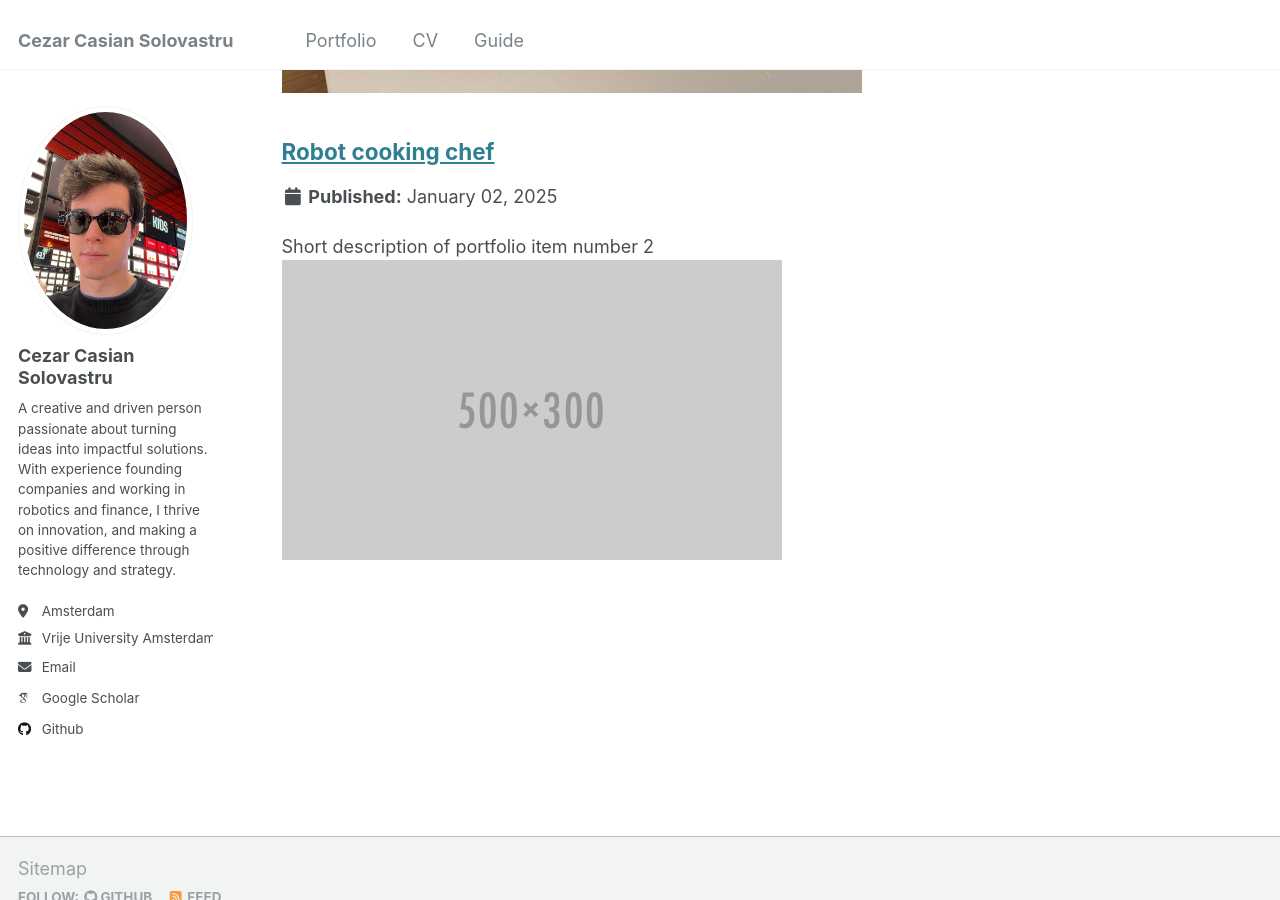
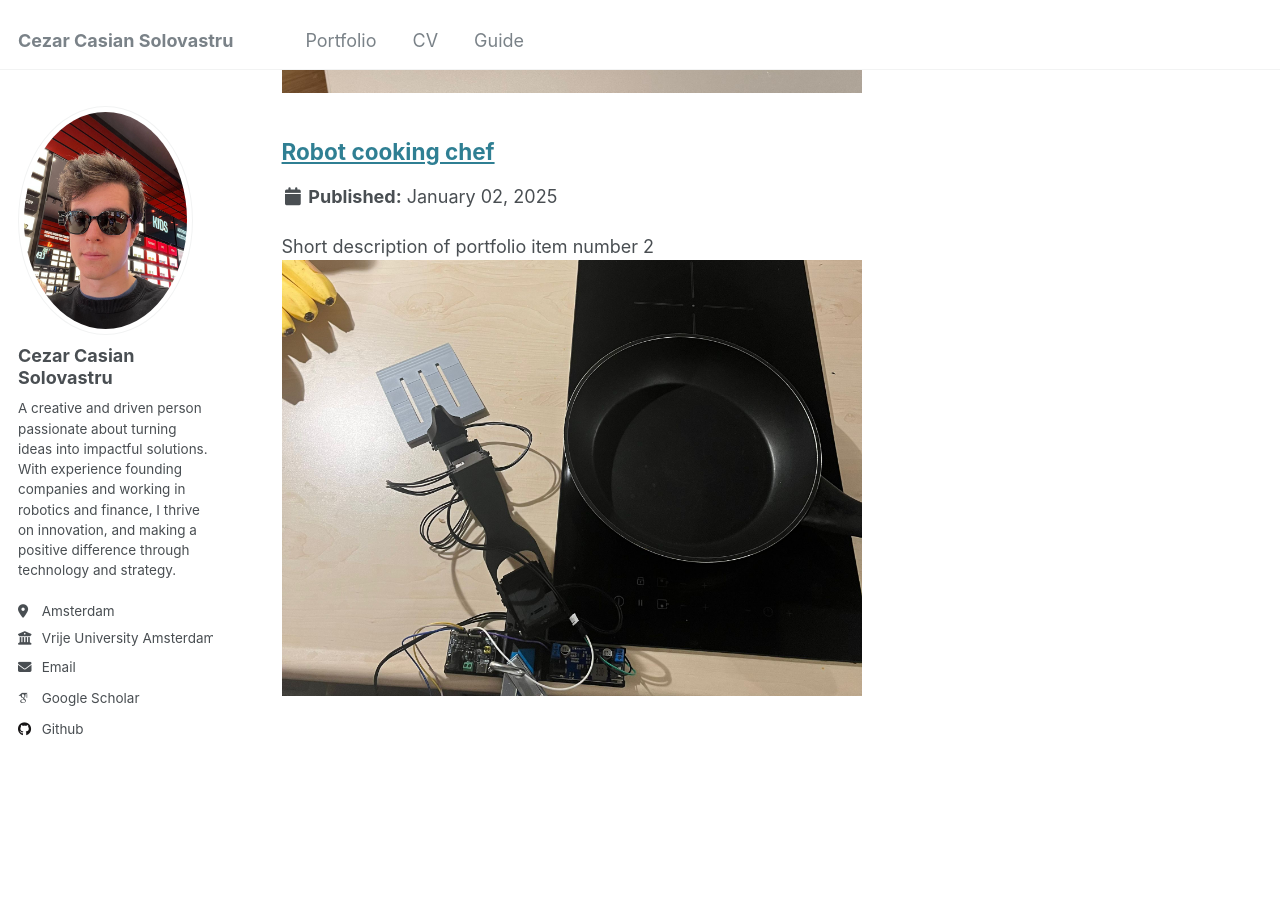
Before and after one commit to cezarsolo1/cezarsolo1.github.io, a Jekyll site: the page built from _pages/portfolio.html, in a window 1280 px wide and 900 px high, scrolled down 644 px. Built offline with Jekyll 4.4.1, drawn with Linux system fonts in a browser that asks for light colours; some web fonts are replaced.

Commit message:
Update portfolio-2.html

```diff
--- a/_portfolio/portfolio-2.html
+++ b/_portfolio/portfolio-2.html
@@ -1,6 +1,6 @@
 ---
 title: "Robot cooking chef"
-excerpt: "Short description of portfolio item number 2 <br/><img src='/images/500x300.png'>"
+excerpt: "Short description of portfolio item number 2 <br/><img src='/images/cooking.jpeg'>"
 collection: portfolio
 ---
 
```
